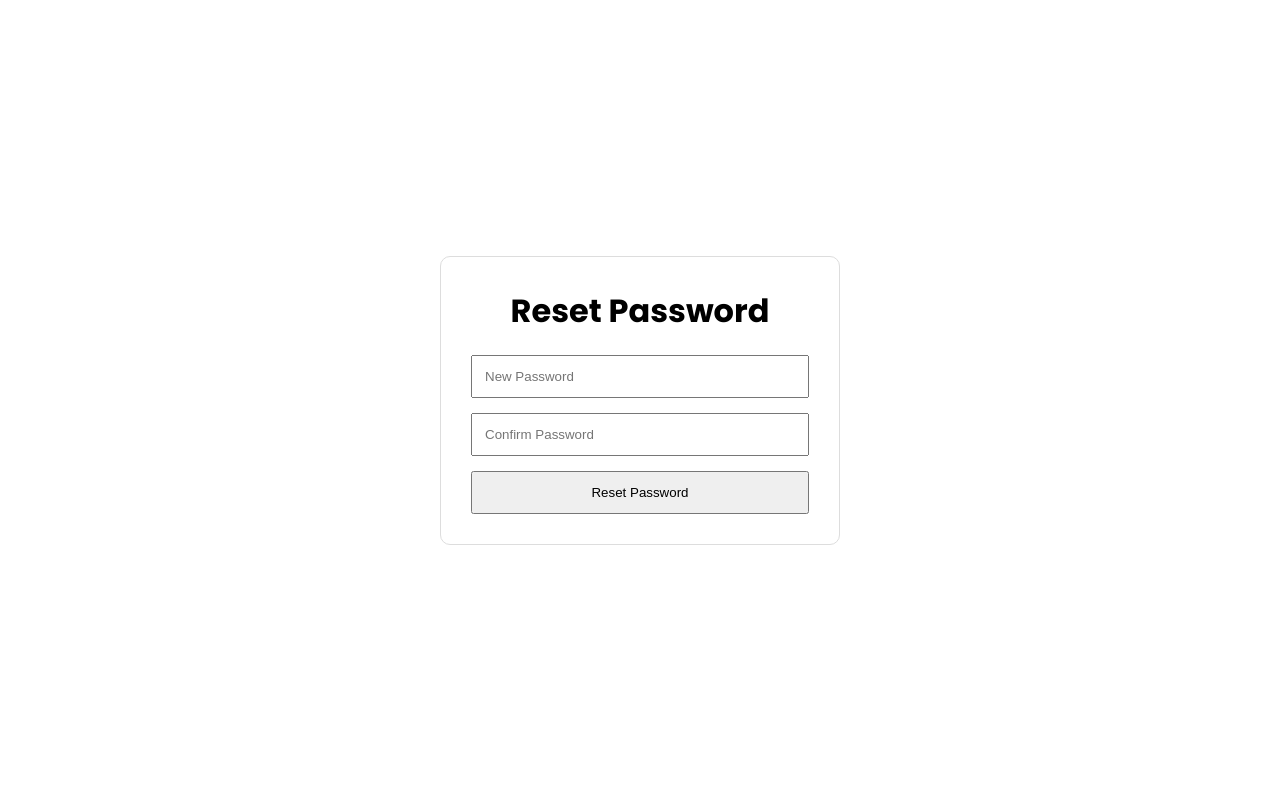
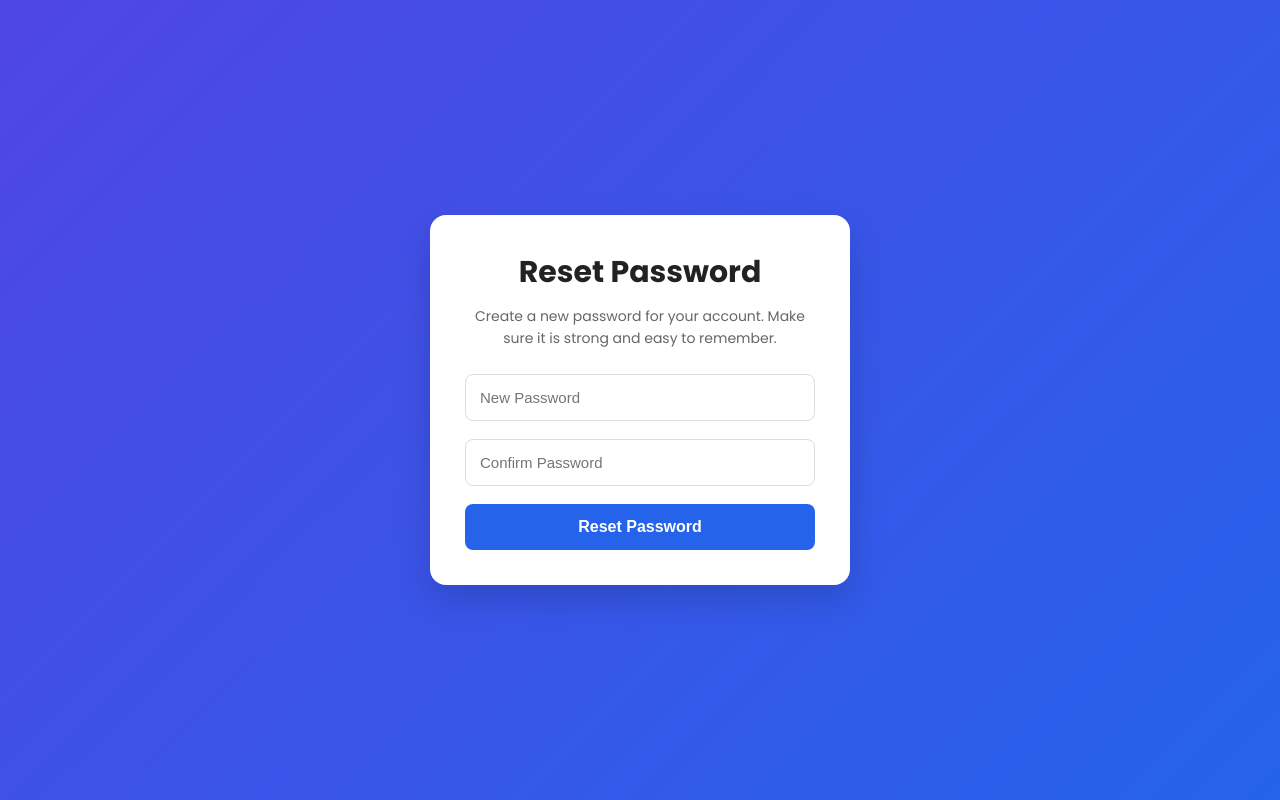
Before and after one commit to seema-1802/Linkendls, a Next.js app in the folder frontend/: page /reset-password/1 in a window 1280 px wide. Built offline with nearby package versions, Linux system fonts and the light colour scheme.

Commit message:
update forgot-password   initial commit

```diff
--- a/frontend/src/pages/reset-password/[token].js
+++ b/frontend/src/pages/reset-password/[token].js
@@ -70,6 +70,9 @@ export default function ResetPassword() {
         <h1 style={styles.title}>
           Reset Password
         </h1>
+<p style={styles.subtitle}>
+  Create a new password for your account. Make sure it is strong and easy to remember.
+</p>
 
         <input
           type="password"
@@ -111,24 +114,55 @@ const styles = {
     display: "flex",
     justifyContent: "center",
     alignItems: "center",
+    background: "linear-gradient(135deg, #4f46e5, #2563eb)",
+    padding: "20px",
   },
+
   card: {
-    width: "400px",
-    padding: "30px",
-    border: "1px solid #ddd",
-    borderRadius: "10px",
+    width: "100%",
+    maxWidth: "420px",
+    background: "#fff",
+    padding: "35px",
+    borderRadius: "16px",
+    boxShadow: "0 15px 35px rgba(0,0,0,0.15)",
   },
+
   title: {
     textAlign: "center",
-    marginBottom: "20px",
+    marginBottom: "10px",
+    fontSize: "30px",
+    fontWeight: "700",
+    color: "#222",
   },
+
+  subtitle: {
+    textAlign: "center",
+    color: "#666",
+    fontSize: "14px",
+    marginBottom: "25px",
+    lineHeight: "22px",
+  },
+
   input: {
     width: "100%",
-    padding: "12px",
-    marginBottom: "15px",
+    padding: "14px",
+    marginBottom: "18px",
+    border: "1px solid #ddd",
+    borderRadius: "8px",
+    outline: "none",
+    fontSize: "15px",
+    boxSizing: "border-box",
   },
+
   button: {
     width: "100%",
-    padding: "12px",
+    padding: "14px",
+    background: "#2563eb",
+    color: "#fff",
+    border: "none",
+    borderRadius: "8px",
+    cursor: "pointer",
+    fontSize: "16px",
+    fontWeight: "600",
   },
 };
```
